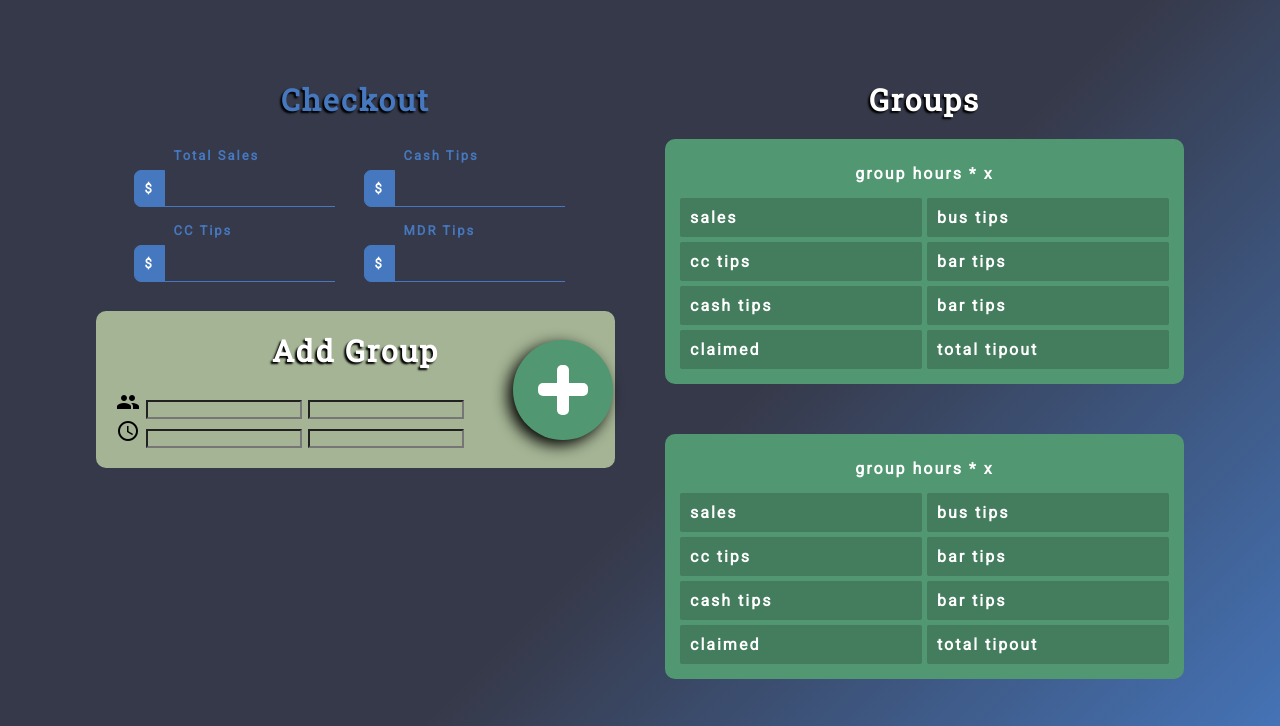
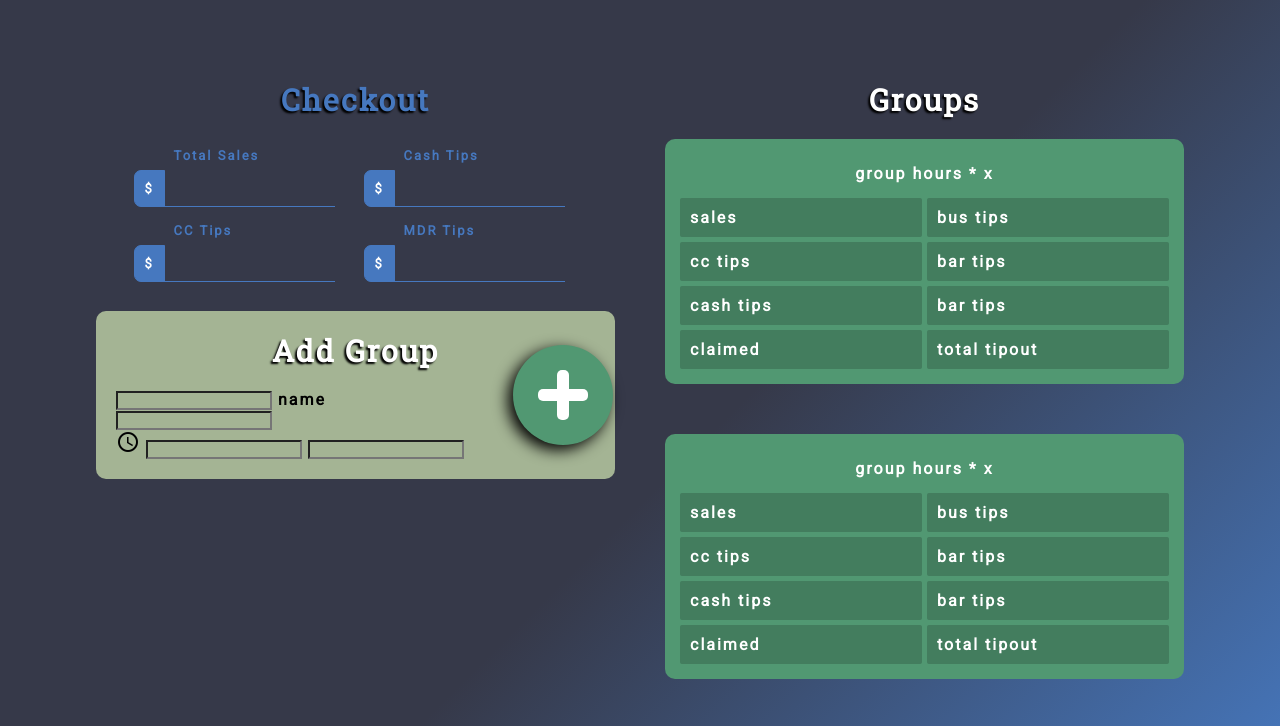
Before and after one commit to Eddie-Anguiano/brCalc_2, a website: page index.html in a window 1280 px wide. Shown: the top 726 px of the page. Drawn offline with Linux system fonts and the light colour scheme.

Commit message:
fixed group label margins

```diff
--- a/index.html
+++ b/index.html
@@ -58,8 +58,11 @@
         <section class="group">
           <h1 class="group__header">Add Group</h1>
           <div>
-            <i class="material-icons">group</i>
-            <input type="text" id="name__input" class="group__input" />
+            <!-- <i class="material-icons">group</i> -->
+            <div class="form">
+              <input type="text" id="name__input" class="group__input" />
+              <label>name</label>
+            </div>
             <input type="text" id="number__input" class="group__input" />
           </div>
           <div>
--- a/style.css
+++ b/style.css
@@ -20,19 +20,15 @@ body {
   /* Permalink - use to edit and share this gradient: https://colorzilla.com/gradient-editor/#363949+0,363949+55,4678bf+100 */
   background: #363949;
   /* Old browsers */
-  background: -moz-linear-gradient(
-    -45deg,
-    #363949 0%,
-    #363949 55%,
-    #4678bf 100%
-  );
+  background: -moz-linear-gradient(-45deg,
+      #363949 0%,
+      #363949 55%,
+      #4678bf 100%);
   /* FF3.6-15 */
-  background: -webkit-linear-gradient(
-    -45deg,
-    #363949 0%,
-    #363949 55%,
-    #4678bf 100%
-  );
+  background: -webkit-linear-gradient(-45deg,
+      #363949 0%,
+      #363949 55%,
+      #4678bf 100%);
   /* Chrome10-25,Safari5.1-6 */
   background: linear-gradient(135deg, #363949 0%, #363949 55%, #4678bf 100%);
   /* W3C, IE10+, FF16+, Chrome26+, Opera12+, Safari7+ */
@@ -62,10 +58,6 @@ html {
   padding: 0.8rem;
 }
 
-label {
-  display: block;
-  padding: 0 0 0.5rem 4rem;
-}
 
 h1 {
   text-align: center;
@@ -110,6 +102,11 @@ h1 {
   font-size: 1.3rem;
 }
 
+.checkout label {
+  display: block;
+  padding: 0 0 0.5rem 4rem;
+}
+
 .checkout__right,
 .checkout__left {
   max-width: 230px;
@@ -152,6 +149,7 @@ h1 {
   border-radius: 1rem;
   padding: 2rem;
   margin-top: 2rem;
+  text-align: left;
 }
 
 .group input {
```
Also changed, not shown: package.json (+10 -2 lines), 1 other file.
